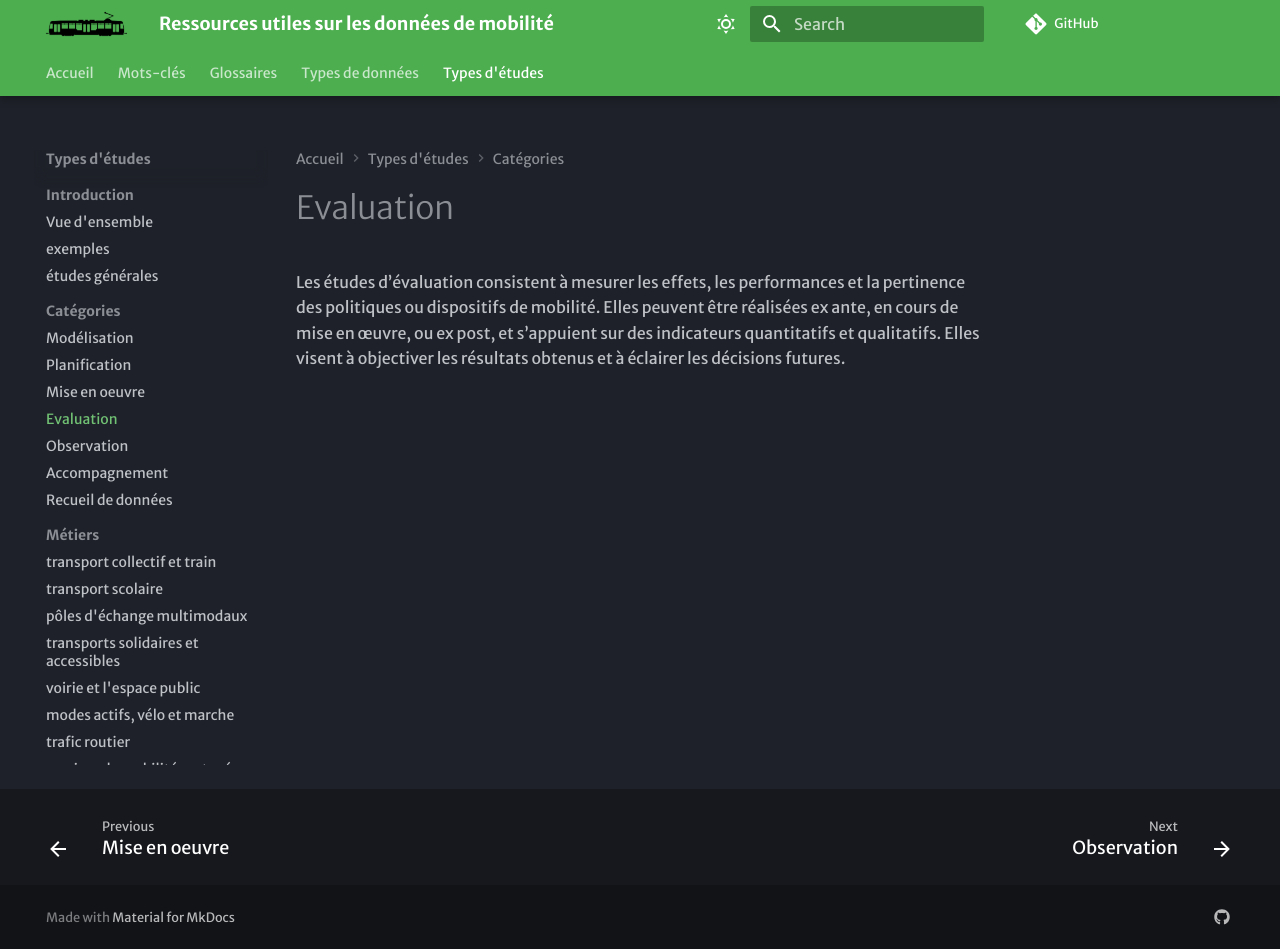
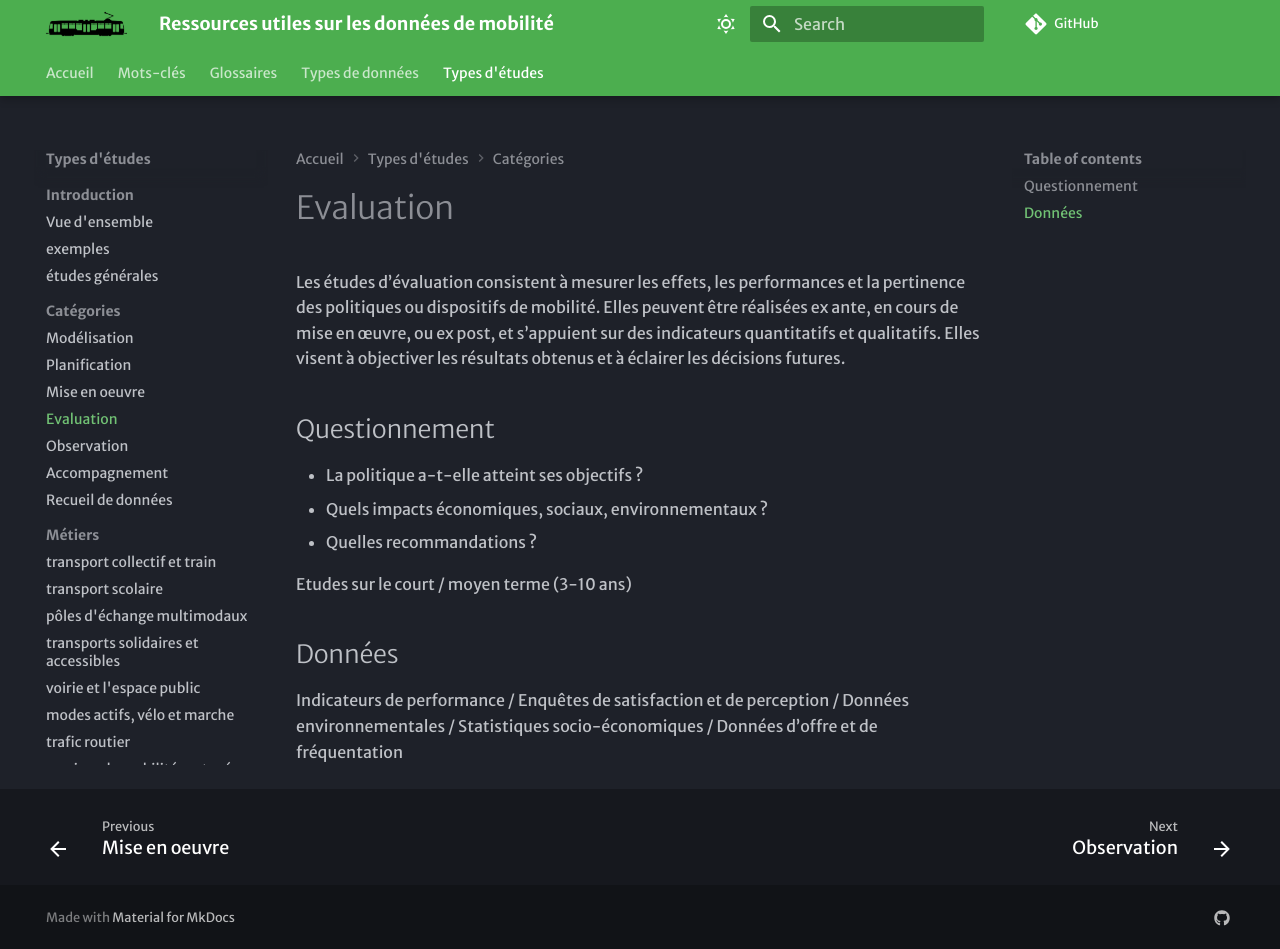
Before and after one commit to xdurang/mobscidat, an MkDocs documentation site: the page built from docs/type_etudes/evaluation.md, in a window 1280 px wide and 949 px high. Built offline with MkDocs 1.6.1 and Material for MkDocs 9.7.7, drawn with Linux system fonts in a browser that asks for light colours; some web fonts are replaced; comment, search, counter and statistics services are not loaded.

Commit message:
Update evaluation.md

```diff
--- a/docs/type_etudes/evaluation.md
+++ b/docs/type_etudes/evaluation.md
@@ -1,2 +1,10 @@
 # Evaluation
 Les études d’évaluation consistent à mesurer les effets, les performances et la pertinence des politiques ou dispositifs de mobilité. Elles peuvent être réalisées ex ante, en cours de mise en œuvre, ou ex post, et s’appuient sur des indicateurs quantitatifs et qualitatifs. Elles visent à objectiver les résultats obtenus et à éclairer les décisions futures.
+## Questionnement
+- La politique a-t-elle atteint ses objectifs ?
+- Quels impacts économiques, sociaux, environnementaux ?
+- Quelles recommandations ?
+
+Etudes sur le court / moyen terme (3-10 ans)
+## Données
+Indicateurs de performance / Enquêtes de satisfaction et de perception / Données environnementales / Statistiques socio-économiques / Données d’offre et de fréquentation
```
